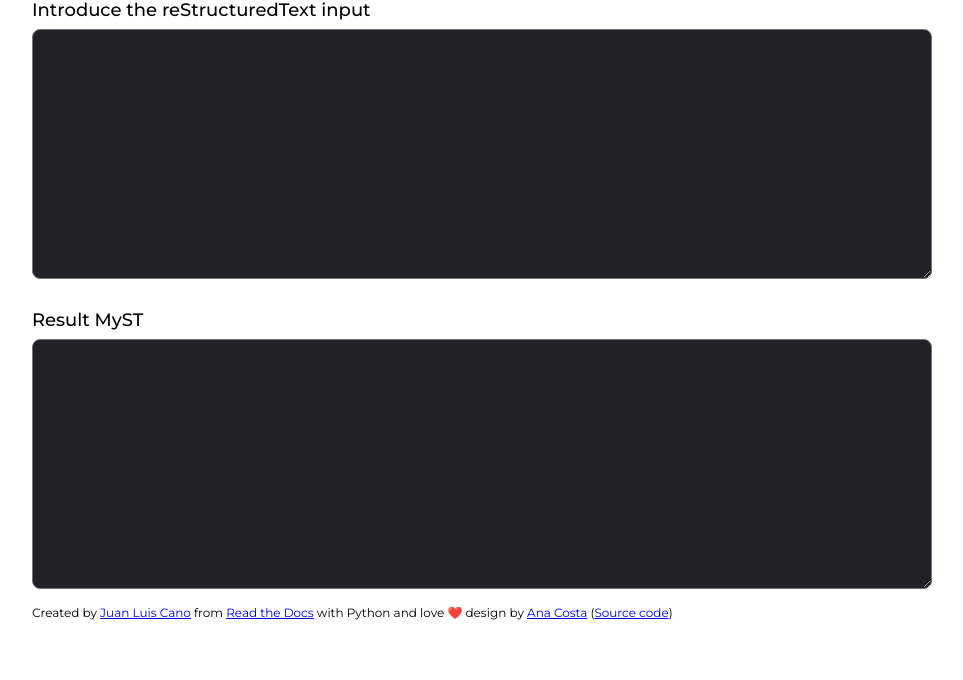
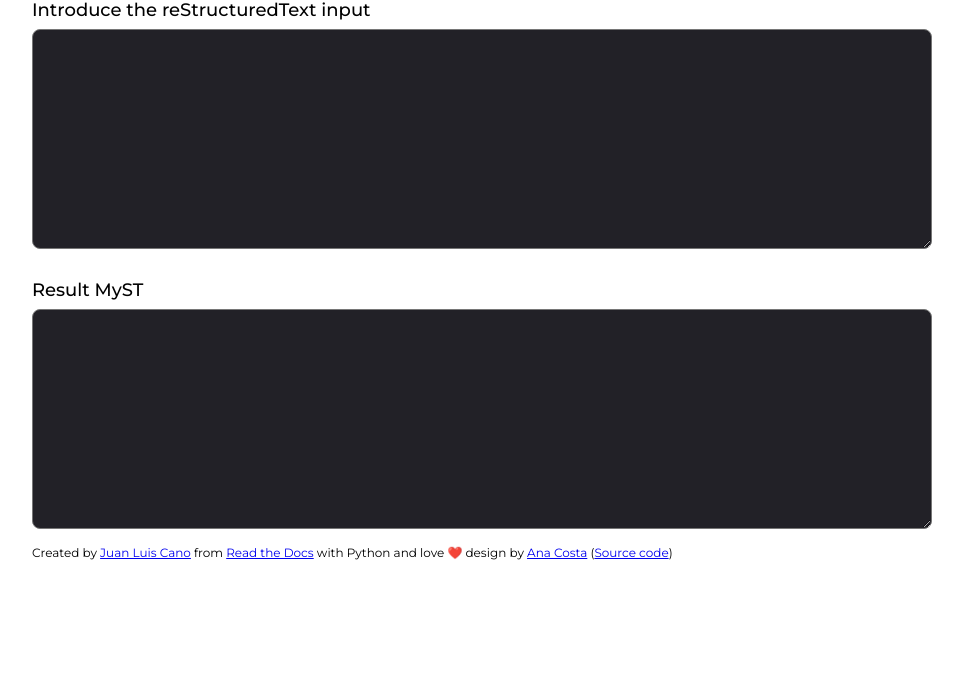
Before and after one commit to astrojuanlu/mystyc, a FastAPI app: page / in a window 1280 px wide. Shown: the part 269-949 px from the top of the page, without its empty margins (158-1121 px from the left). After the commit the page ends 829 px from the top, so only its background shows below. Run offline with FastAPI, Linux system fonts and the light colour scheme.

Commit message:
Save some vertical space

```diff
--- a/templates/convert.html
+++ b/templates/convert.html
@@ -18,10 +18,10 @@
       }
       textarea {
         width: 100%;
-        height: 250px;
+        height: 220px;
         background: #222127;
         color: #fff;
-        padding: 40px 20px 20px;
+        padding: 30px 20px 20px;
         border-radius: 8px;
         resize: vertical;
         font-size: 16px;
```
